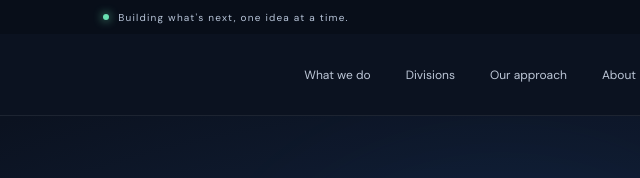
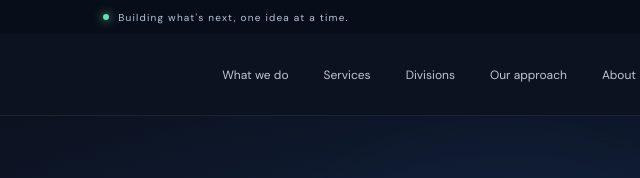
Before and after one commit to Szoyeb84/indus-preview, a plain HTML site: page index.html in a window 1280 px wide. Shown: the top 178 px of the page, 414-1054 px from the left. Drawn offline with Linux system fonts and the light colour scheme.

Commit message:
Add Services page to homepage navigation

```diff
--- a/index.html
+++ b/index.html
@@ -18,7 +18,7 @@
     <a class="brand" href="#home" aria-label="INDUS home"><span class="brand-mark">I<span>N</span></span><span class="brand-name">INDUS<span class="brand-period">.</span></span></a>
     <button class="menu-toggle" aria-label="Open navigation" aria-expanded="false" aria-controls="primary-nav"><span></span><span></span></button>
     <nav id="primary-nav" class="primary-nav" aria-label="Main navigation">
-      <a href="#what-we-do">What we do</a><a href="#divisions">Divisions</a><a href="#approach">Our approach</a><a href="#about">About</a>
+      <a href="#what-we-do">What we do</a><a href="services.html">Services</a><a href="#divisions">Divisions</a><a href="#approach">Our approach</a><a href="#about">About</a>
       <a class="nav-cta" href="#contact">Let's talk <span>↗</span></a>
     </nav>
   </header>
```
